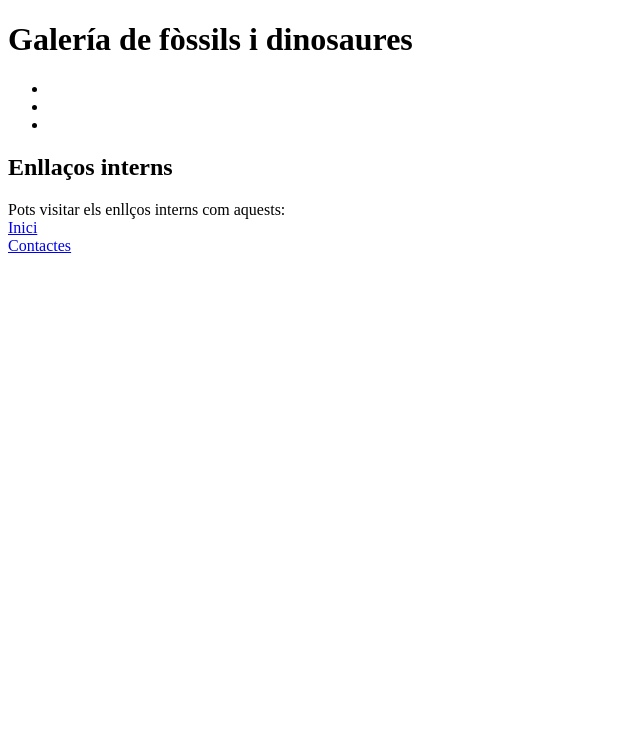
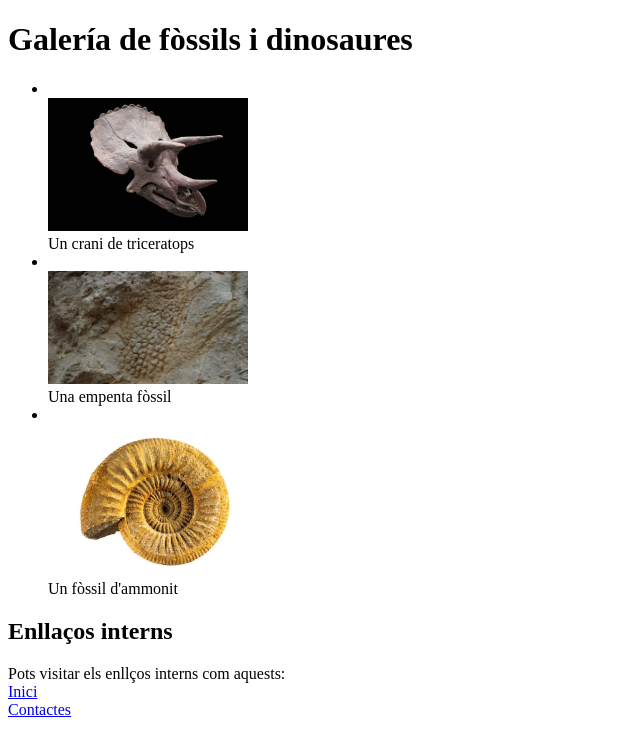
Before and after one commit to Luis-Portero/DAM1M04-Eercici000, a plain HTML site: page galeria.html in a window 1280 px wide. Shown: the whole page, without its empty margins (0-640 px from the left). Drawn offline with Linux system fonts and the light colour scheme.

Commit message:
Mejora 4
Se ha añadido:
-Las imágenes en galería.html
Se ha modificado:
-Los enlaces de los tres .html
-

```diff
--- a/galeria.html
+++ b/galeria.html
@@ -7,15 +7,15 @@
    <body>
         <h1>Galería de fòssils i dinosaures</h1>
         <ul>
-            <li></li>
-            <li></li>
-            <li></li>
+            <li><br/><img src="imatges/crani de triceratops.webp" alt="Un crani de triceratops" width="200"/><br/>Un crani de triceratops</li>
+            <li><br/><img src="imatges/empenta fossil.webp" alt="Una empenta fòssil" width="200"/><br/>Una empenta fòssil</li>
+            <li><br/><img src="imatges/fòssil d'ammonit.webp" alt="Un fòssil d'ammonit" width="200"/><br/>Un fòssil d'ammonit</li>
         </ul>
         <h2>Enllaços interns</h2>
            <p>
                Pots visitar els enllços interns com aquests:
-               <br><a href="index.html">Inici</a>
-               <br><a href="contacte.html">Contactes</a>
+               <br/><a href="index.html">Inici</a>
+               <br/><a href="contacte.html">Contactes</a>
            </p>
    </body>
 </html>
```
Also changed, not shown: contacte.html (+3 -3 lines), index.html (+3 -3 lines), imatges/crani de triceratops.webp (added), imatges/empenta fossil.webp (added), imatges/fòssil d'ammonit.webp (added).
